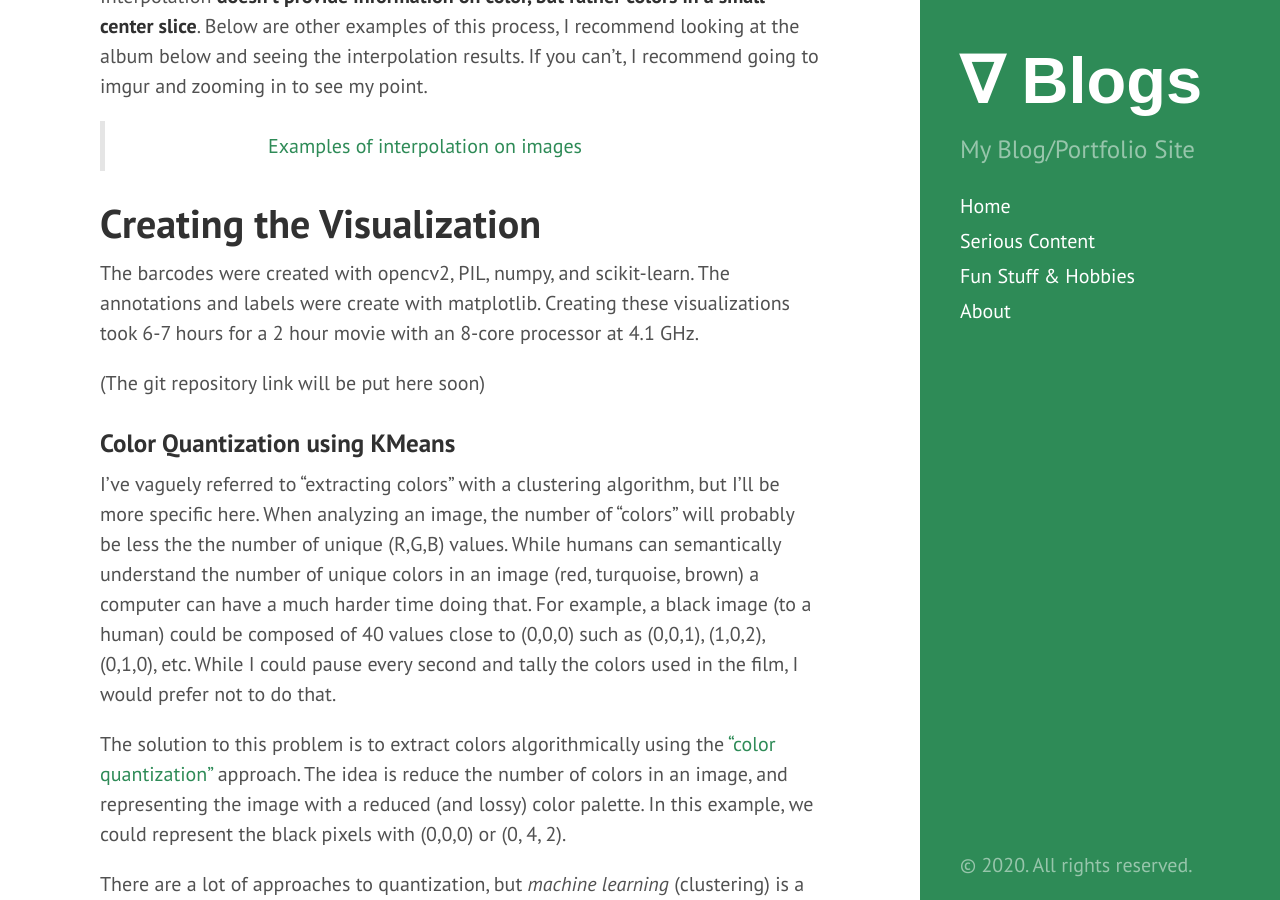
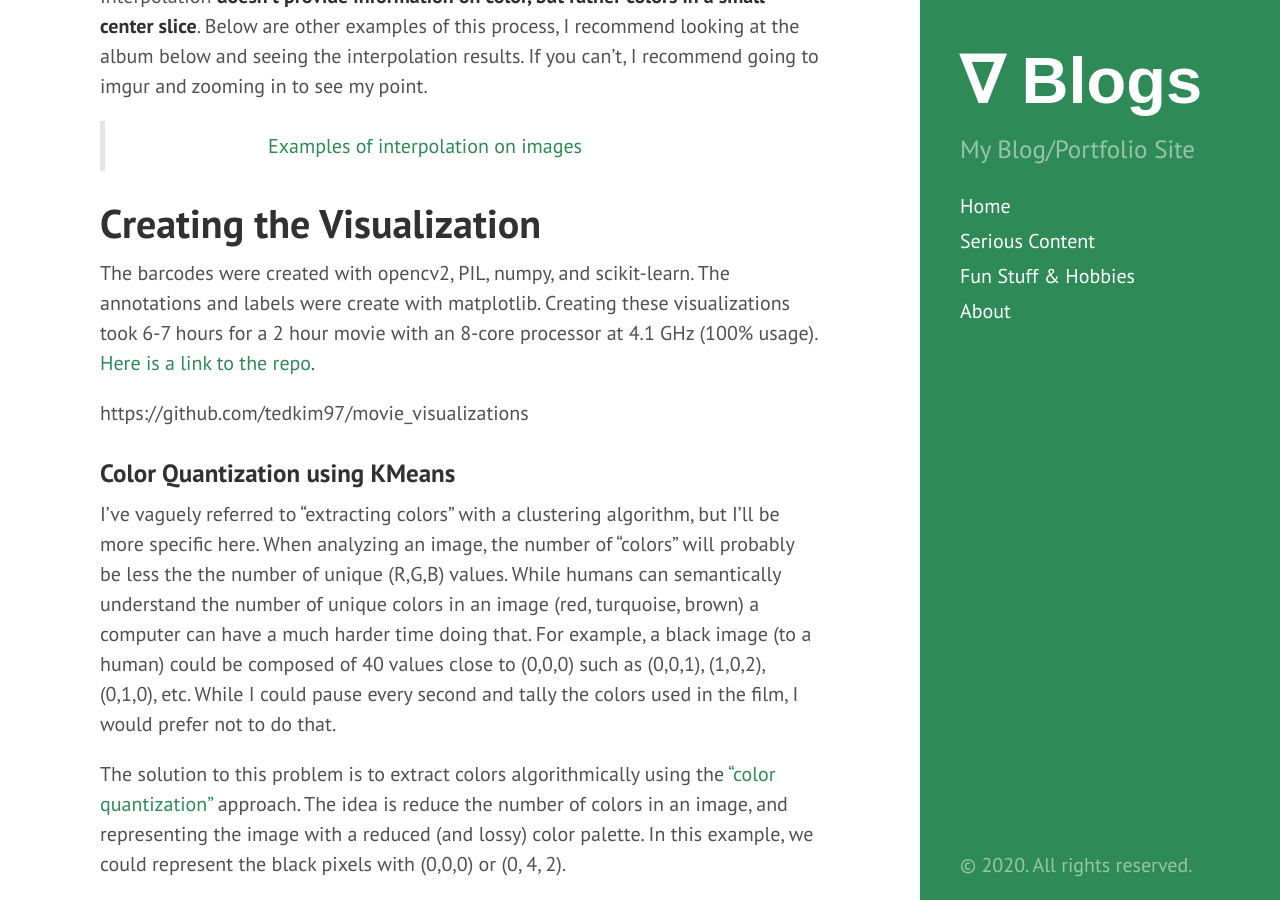
Before and after one commit to tedkim97/tedkim97.github.io, a Jekyll site: the page built from _posts/2020-06-12-movie_vis_presentable.md, in a window 1280 px wide and 900 px high, scrolled down 6678 px. Built offline with Jekyll 4.4.1, drawn with Linux system fonts in a browser that asks for light colours; a script that is not in the unit is left out; some of the changed text lies outside the part shown.

Commit message:
added github repo to blog post

```diff
--- a/_posts/2020-06-12-movie_vis_presentable.md
+++ b/_posts/2020-06-12-movie_vis_presentable.md
@@ -105,9 +105,9 @@ The only problem is that downsampling frames to a size (image_height x 1) only *
 <center><blockquote class="imgur-embed-pub" lang="en" data-id="a/th0wXPm"  ><a href="//imgur.com/a/th0wXPm">Examples of interpolation on images</a></blockquote><script async src="//s.imgur.com/min/embed.js" charset="utf-8"></script></center>
 
 # Creating the Visualization
-The barcodes were created with opencv2, PIL, numpy, and scikit-learn. The annotations and labels were create with matplotlib. Creating these visualizations took 6-7 hours for a 2 hour movie with an 8-core processor at 4.1 GHz.
+The barcodes were created with opencv2, PIL, numpy, and scikit-learn. The annotations and labels were create with matplotlib. Creating these visualizations took 6-7 hours for a 2 hour movie with an 8-core processor at 4.1 GHz (100% usage). [Here is a link to the repo](https://github.com/tedkim97/movie_visualizations).
 
-(The git repository link will be put here soon)
+https://github.com/tedkim97/movie_visualizations
 
 ### Color Quantization using KMeans
 I've vaguely referred to "extracting colors" with a clustering algorithm, but I'll be more specific here. When analyzing an image, the number of "colors" will probably be less the the number of unique (R,G,B) values. While humans can semantically understand the number of unique colors in an image (red, turquoise, brown) a computer can have a much harder time doing that. For example, a black image (to a human) could be composed of 40 values close to (0,0,0) such as (0,0,1), (1,0,2), (0,1,0), etc. While I could pause every second and tally the colors used in the film, I would prefer not to do that.
@@ -199,7 +199,7 @@ I've also thought about using k-means with an alternative distance metric, or ma
 I've thought about spectral clustering (but it doesn't seems overkill for this problem), and I'm aware of other clustering methods out there - but I have not experimented with other methods.
 
 # Code & Stuff
-**REPO TO BE ADDED SOON**
+[Link to the repo](https://github.com/tedkim97/movie_visualizations)
 
 # Sources & Links
 ##### Machine Learning Related Links
```
